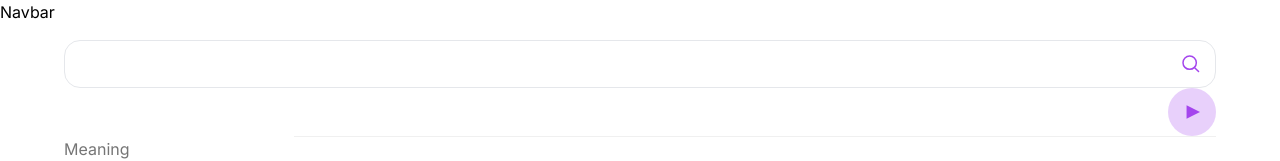
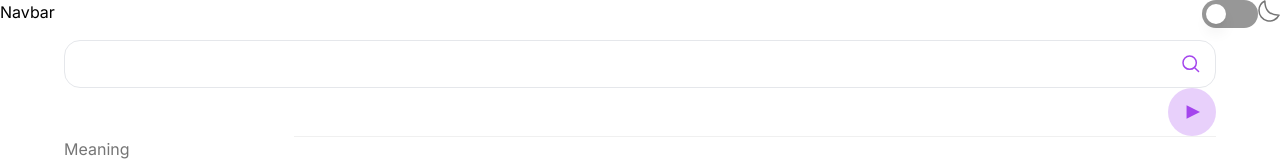
Before and after one commit to reactaleks/dictionary-app-nextjs, a Next.js app: page / in a window 1280 px wide. Shown: the top 161 px of the page. Built offline with nearby package versions, Linux system fonts and the light colour scheme.

Commit message:
Added dark/light mode switch.

```diff
--- a/app/layout.tsx
+++ b/app/layout.tsx
@@ -1,6 +1,7 @@
 import type { Metadata } from "next";
 import { Inter } from "next/font/google";
 import "./globals.css";
+import { ThemeSwitchProvider } from "@/components/Providers";
 
 const inter = Inter({ subsets: ["latin"] });
 
@@ -15,8 +16,12 @@ export default function RootLayout({
   children: React.ReactNode;
 }>) {
   return (
-    <html lang="en">
-      <body className={inter.className}>{children}</body>
+    <html lang="en" suppressHydrationWarning>
+      <body className={inter.className}>
+        <ThemeSwitchProvider>
+          {children}
+        </ThemeSwitchProvider>
+      </body>
     </html>
   );
 }
--- a/components/FormComponent.tsx
+++ b/components/FormComponent.tsx
@@ -13,7 +13,7 @@ const initialState = {
 export default function Form() {
   const [state, formAction] = useFormState(getDictionaryData, initialState);
   return (
-    <div className="h-[90vh]">
+    <div className="h-[90vh] dark:bg-black">
       <form action={formAction}>
         <div className="relative w-[90vw] h-[48px] mx-auto flex items-center">
         <Input type="text" name="searchTerm" className="border w-full h-full relative rounded-2xl pl-4" />
--- a/components/NavComponent.tsx
+++ b/components/NavComponent.tsx
@@ -1,7 +1,9 @@
+import ThemeSwitch from "./ThemeSwitchComponent"
 export default function Navigation() {
     return (
-        <nav className="h-[5vh]">
+        <nav className="h-[5vh] flex justify-between">
             Navbar
+            <ThemeSwitch/>
         </nav>
     )
 }
--- /dev/null
+++ b/components/Providers.tsx
@@ -0,0 +1,10 @@
+'use client';
+import { ThemeProvider } from 'next-themes';
+
+export function ThemeSwitchProvider({ children }: { children: React.ReactNode }) {
+	return (
+		<ThemeProvider attribute="class" defaultTheme="system" enableSystem>
+			{children}
+		</ThemeProvider>
+	);
+}
--- /dev/null
+++ b/components/ThemeSwitchComponent.tsx
@@ -0,0 +1,47 @@
+"use client";
+
+import { useTheme } from "next-themes";
+import { useState, useEffect } from "react";
+import { Switch } from "@headlessui/react";
+import MoonIcon from "./images/MoonIcon";
+
+export default function ThemeSwitch() {
+  const [mounted, setMounted] = useState(false);
+  const { systemTheme, theme, setTheme } = useTheme();
+  const currentTheme = theme === "system" ? systemTheme : theme;
+  const [enabled, setEnabled] = useState(false);
+
+  useEffect(() => {
+    setMounted(true);
+  }, []);
+
+  if (!mounted) {
+    return null;
+  }
+
+  const changeTheme = () => {
+    if (currentTheme == "dark") {
+      setTheme("light");
+      setEnabled(false);
+    } else {
+      setTheme("dark");
+      setEnabled(true);
+    }
+  };
+
+  return (
+    <div className="flex">
+      <Switch
+        checked={enabled}
+        onChange={changeTheme}
+        className={`group relative flex h-7 w-14 cursor-pointer rounded-full bg-[#979797] dark:bg-[#A445ED]  p-1 transition-colors duration-200 ease-in-out focus:outline-none data-[focus]:outline-1`}
+      >
+        <span
+          aria-hidden="true"
+          className="pointer-events-none inline-block size-5 translate-x-0 rounded-full bg-white ring-0 shadow-lg transition duration-200 ease-in-out group-data-[checked]:translate-x-7"
+        />
+      </Switch>
+      <MoonIcon darkMode={enabled}/>
+    </div>
+  );
+}
--- /dev/null
+++ b/components/images/MoonIcon.tsx
@@ -0,0 +1,22 @@
+interface PropTypes {
+    darkMode: boolean;
+}
+export default function MoonIcon({darkMode}:PropTypes) {
+    return (
+        <svg
+        xmlns="http://www.w3.org/2000/svg"
+        width="22"
+        height="22"
+        viewBox="0 0 22 22"
+      >
+        <path
+          fill="none"
+          stroke={!darkMode ? '#757575' : '#A445ED'}
+          strokeLinecap="round"
+          strokeLinejoin="round"
+          strokeWidth="1.5"
+          d="M1 10.449a10.544 10.544 0 0 0 19.993 4.686C11.544 15.135 6.858 10.448 6.858 1A10.545 10.545 0 0 0 1 10.449Z"
+        />
+      </svg>
+    )
+}
--- a/package.json
+++ b/package.json
@@ -11,6 +11,7 @@
   "dependencies": {
     "@headlessui/react": "^2.1.2",
     "next": "14.2.5",
+    "next-themes": "^0.3.0",
     "react": "^18",
     "react-dom": "^18"
   },
--- a/tailwind.config.ts
+++ b/tailwind.config.ts
@@ -1,12 +1,14 @@
 import type { Config } from "tailwindcss";
 
 const config: Config = {
+  darkMode: `selector`,
   content: [
     "./pages/**/*.{js,ts,jsx,tsx,mdx}",
     "./components/**/*.{js,ts,jsx,tsx,mdx}",
     "./app/**/*.{js,ts,jsx,tsx,mdx}",
   ],
   theme: {
+
     extend: {
       backgroundImage: {
         "gradient-radial": "radial-gradient(var(--tw-gradient-stops))",
```
Also changed, not shown: public/assets/images/icon-moon.svg (deleted), 1 other file (tests, documents, lock files or other folders).
